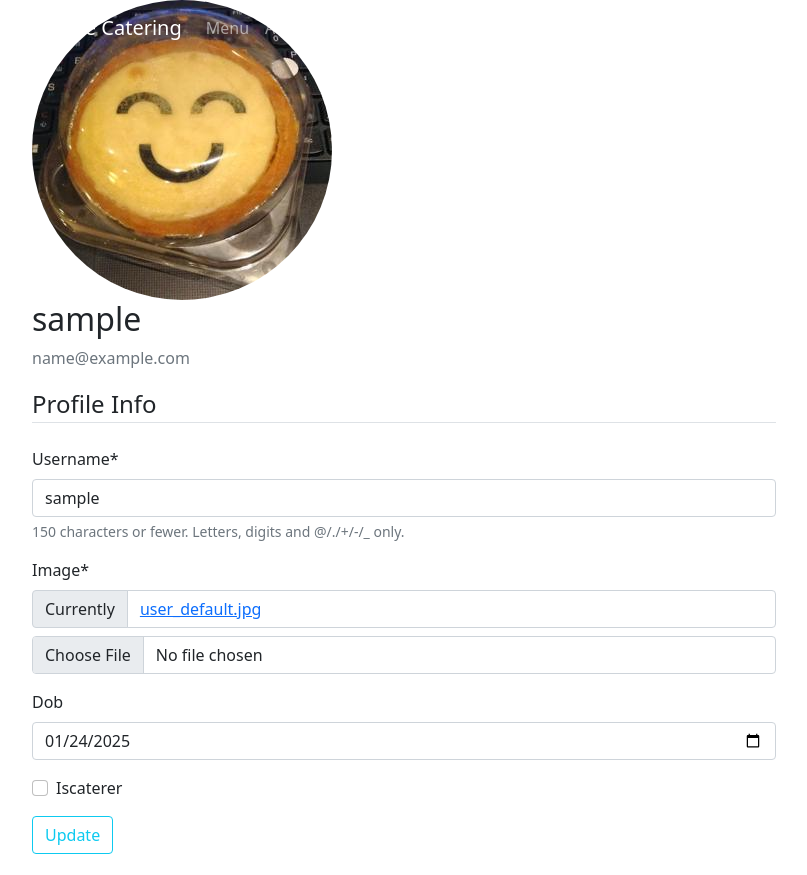
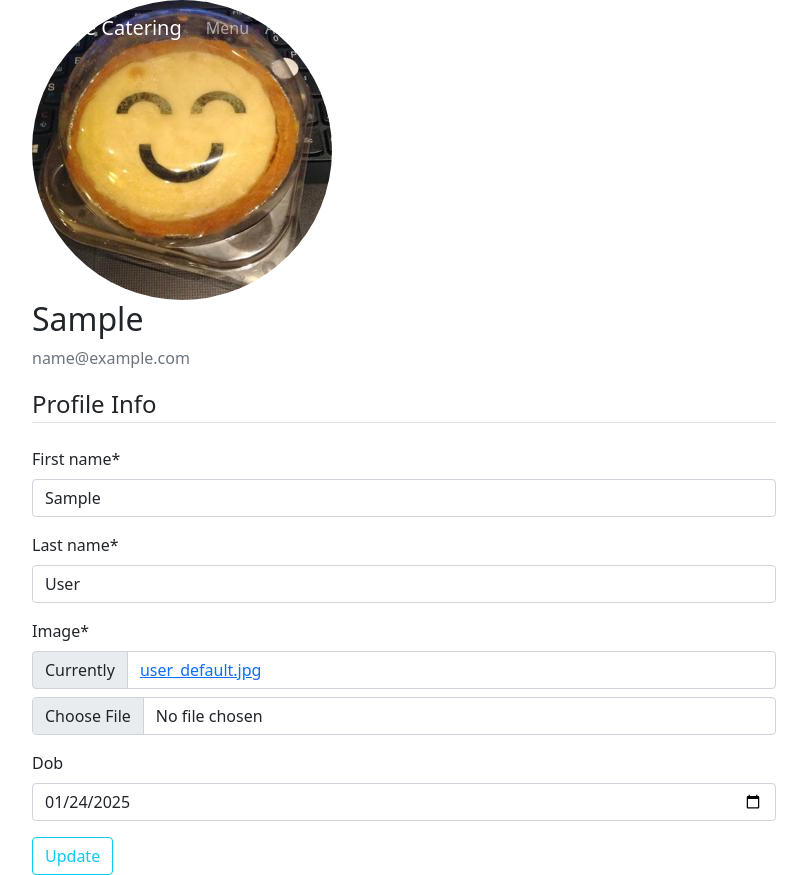
Before and after one commit to emilyichan3/MobileCatering, a Django app: page /profile/ in a window 1280 px wide. Shown: the whole page, without its empty margins (50-857 px from the left). Before the commit the page ends 854 px from the top, so only its background shows below. Run offline with Django 4.2, Linux system fonts and the light colour scheme; the visitor is signed in with stand-in values (Sample User, id 1); some libraries are stand-ins or nearby versions.

Commit message:
Changed Profile model fields

```diff
--- a/users/forms.py
+++ b/users/forms.py
@@ -8,7 +8,7 @@ from crispy_forms.layout import Submit
 from .models import Profile
 
 from django.contrib.auth.forms import UserCreationForm, UserChangeForm
-from django.contrib.auth.validators import UnicodeUsernameValidator
+# from django.contrib.auth.validators import UnicodeUsernameValidator
 
 User = get_user_model()
 # xxx/admin/
@@ -16,21 +16,21 @@ class CustomUserCreationForm(UserCreationForm):
 
     class Meta:
         model = Profile
-        fields = ("email",'image','dob', 'isCaterer')
+        fields = ("email","first_name", "last_name",'image','dob')
 
 
 class CustomUserChangeForm(UserChangeForm):
 
     class Meta:
         model = Profile
-        fields = ("email",'image','dob', 'isCaterer')
+        fields = ("email","first_name", "last_name",'image','dob')
 
 
 class UserRegisterForm(UserCreationForm):
     email = forms.EmailField()
-    username = forms.CharField()
-    dob = forms.DateField(required=False, widget=forms.DateInput(attrs={'type': 'date'}))
-    isCaterer = forms.BooleanField(required=False, widget=forms.CheckboxInput())
+    first_name = forms.CharField(max_length=150)
+    last_name = forms.CharField(max_length=150)
+    dob = forms.DateField(widget=forms.DateInput(attrs={'type': 'date'}))
 
     def __init__(self, *args, **kwargs):
         super().__init__(*args, **kwargs)
@@ -40,27 +40,14 @@ class UserRegisterForm(UserCreationForm):
 
     class Meta:
         model = Profile
-        fields = ['email', 'username', 'password1', 'password2', 'dob', 'isCaterer']
-
-
-# class UserUpdateForm(forms.ModelForm):
-#     email = forms.EmailField()
-
-#     class Meta:
-#         model = Profile
-#         fields = ['email']
+        fields = ['email', "first_name", "last_name", 'password1', 'password2', 'dob']
 
 
 class ProfileUpdateForm(forms.ModelForm):
-    username = forms.CharField(
-        max_length=150,
-        required=True,
-        validators=[UnicodeUsernameValidator()],
-        help_text="150 characters or fewer. Letters, digits and @/./+/-/_ only."
-    )
+    first_name = forms.CharField(max_length=150)
+    last_name = forms.CharField(max_length=150)
     dob = forms.DateField(required=False, widget=forms.DateInput(attrs={'type': 'date'}))
-    isCaterer = forms.BooleanField(required=False, widget=forms.CheckboxInput())
 
     class Meta:
         model = Profile
-        fields = ['username','image','dob', 'isCaterer']
+        fields = ["first_name", "last_name",'image', 'dob']
--- a/users/managers.py
+++ b/users/managers.py
@@ -1,6 +1,5 @@
 from django.contrib.auth.base_user import BaseUserManager
 from django.utils.translation import gettext_lazy as _
-
 
 class CustomUserManager(BaseUserManager):
     """
--- a/users/models.py
+++ b/users/models.py
@@ -1,59 +1,15 @@
 from django.db import models
-
-# Create your models here.
-from django.contrib.auth import get_user_model
 from PIL import Image # Change here from pillow import Image
 from datetime import datetime
 
 from django.contrib.auth.models import AbstractUser
-
-# User = get_user_model()
-
-# class User(AbstractUser):
-#     user = models.OneToOneField(User, on_delete=models.CASCADE)
-#     mobile_number = models.CharField(max_length=13, null=False, unique=True)
-#     USERNAME_FIELD = "user"
-
-#     REQUIRED_FIELDS = ["username"]
-
-# class Profile(models.Model):
-#     user = models.OneToOneField(User, on_delete=models.CASCADE)
-#     image = models.ImageField(default='user_default.jpg', upload_to='profile_pics')
-#     dob = models.DateField(default=datetime.utcnow)
-#     isCaterer = models.BooleanField(default=False)
-
-#     def __str__(self):
-#         return f'{self.user.username} Profile'
-
-
-#     def save(self, *args, **kwargs):
-#         super().save(*args, **kwargs)
-
-#         with Image.open(self.image.path) as img:
-#             if img.height > 300 or img.width > 300:
-#                 output_size = (300, 300)
-#                 img.thumbnail(output_size)
-#                 img.save(self.image.path)
-
-from django.contrib.auth.models import AbstractUser
-from django.db import models
 from django.utils.translation import gettext_lazy as _
-
 from .managers import CustomUserManager
-from django.contrib.auth.validators import UnicodeUsernameValidator
-from django.utils.translation import gettext_lazy as _
 
 class Profile(AbstractUser):
-    username_validator = UnicodeUsernameValidator()
-    username = models.CharField(
-        _("username"),
-        max_length=150,
-        unique=False,
-        help_text=_(
-            "Required. 150 characters or fewer. Letters, digits and @/./+/-/_ only."
-        ),
-        validators=[username_validator],  # Correctly applying UnicodeUsernameValidator
-    )
+    username = None
+    first_name = models.CharField(_("first name"), max_length=150,blank=True)
+    last_name = models.CharField(_("last name"), max_length=150,blank=True)
     email = models.EmailField(_("email address"), unique=True)
 
     USERNAME_FIELD = "email"
@@ -63,11 +19,9 @@ class Profile(AbstractUser):
 
     image = models.ImageField(default='user_default.jpg', upload_to='profile_pics')
     dob = models.DateField(default=datetime.utcnow)
-    isCaterer = models.BooleanField(default=False)
 
     def __str__(self):
         return self.email
-
 
     def save(self, *args, **kwargs):
         super().save(*args, **kwargs)
--- a/users/templates/users/profile.html
+++ b/users/templates/users/profile.html
@@ -5,7 +5,7 @@
     <div class="media">
         <img class="rounded-circle account-img" src="{{ user.image.url }}">
         <div class="media-body">
-            <h2 class="account-heading">{{ user.username }}</h2>
+            <h2 class="account-heading">{{ user.first_name }}</h2>
             <p class="text-secondary">{{ user.email }}</p>
         </div>
     </div>
--- a/users/views.py
+++ b/users/views.py
@@ -60,11 +60,11 @@ class CustomUserCreationForm(UserCreationForm):
 
     class Meta:
         model = Profile
-        fields = ("email",)
+        fields = ("email","first_name", "last_name")
 
 
 class CustomUserChangeForm(UserChangeForm):
 
     class Meta:
         model = Profile
-        fields = ("email",)
+        fields = ("email", "first_name", "last_name")
```
Also changed, not shown: users/admin.py (+5 -5 lines), users/migrations/0001_initial.py, users/migrations/0002_alter_profile_username.py (deleted).
